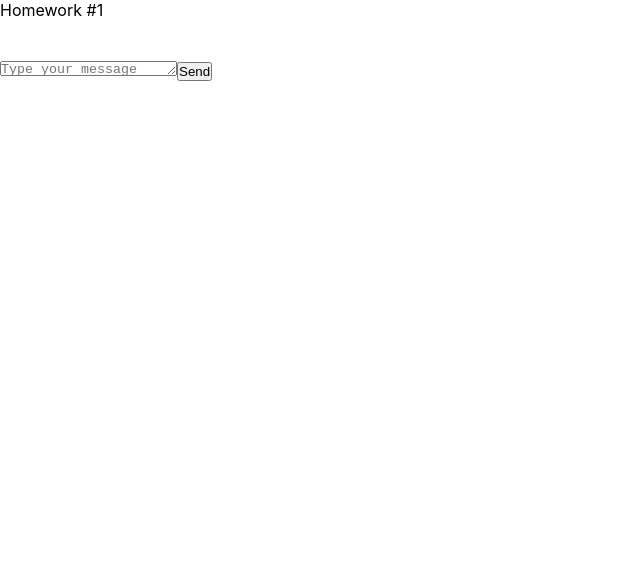
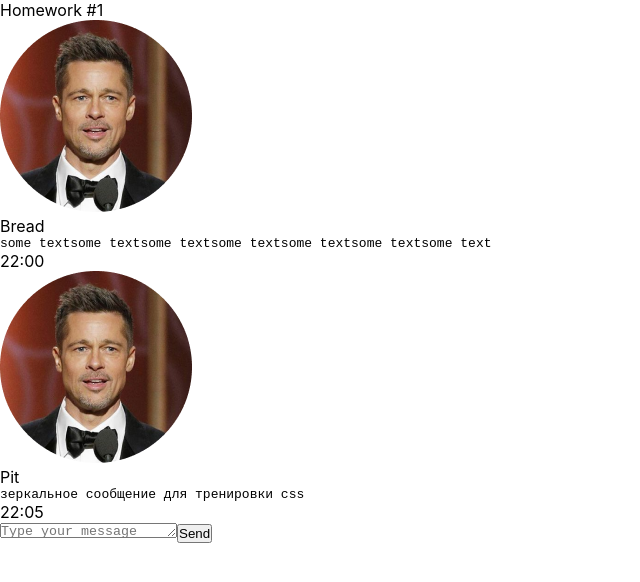
Before and after one commit to MaximChizhevskiy/hws2, a React (Create React App) app: page / in a window 1280 px wide. Shown: the top 582 px of the page, without its empty margins (0-640 px from the left). Built offline with nearby package versions, Linux system fonts and the light colour scheme.

Commit message:
Tasks 1-4 is done

```diff
--- a/src/s2-homeworks/hw01/HW1.tsx
+++ b/src/s2-homeworks/hw01/HW1.tsx
@@ -52,7 +52,7 @@
     },
     message: {
         text: 'зеркальное сообщение для тренировки css', // можно менять
-        time: '22:00', // можно менять
+        time: '22:05', // можно менять
     },
 }
 
--- a/src/s2-homeworks/hw01/friend-message/FriendMessage.tsx
+++ b/src/s2-homeworks/hw01/friend-message/FriendMessage.tsx
@@ -1,8 +1,9 @@
 import React from 'react'
 import s from './FriendMessage.module.css'
+import {MessagePropsType} from "../message/Message";
 
 // создать тип вместо any и отобразить приходящие данные
-const FriendMessage = (props: any) => {
+const FriendMessage = (props: MessagePropsType) => {
     return (
         <div
             id={'hw1-friend-message-' + props.message.id}
@@ -11,7 +12,7 @@
             <div className={s.friendImageAndText}>
                 <img
                     id={'hw1-friend-avatar-' + props.message.id}
-                    // создаёт студент
+                    src={props.message.user.avatar}
 
                     //
                 />
@@ -20,7 +21,7 @@
                         id={'hw1-friend-name-' + props.message.id}
                         className={s.friendName}
                     >
-                        {/*создаёт студент*/}
+                        {props.message.user.name}
 
                         {/**/}
                     </div>
@@ -28,7 +29,7 @@
                         id={'hw1-friend-text-' + props.message.id}
                         className={s.friendMessageText}
                     >
-                        {/*создаёт студент*/}
+                        {props.message.message.text}
 
                         {/**/}
                     </pre>
@@ -38,7 +39,7 @@
                 id={'hw1-friend-time-' + props.message.id}
                 className={s.friendTime}
             >
-                {/*создаёт студент*/}
+                {props.message.message.time}
 
                 {/**/}
             </div>
--- a/src/s2-homeworks/hw01/message/Message.tsx
+++ b/src/s2-homeworks/hw01/message/Message.tsx
@@ -1,8 +1,11 @@
 import React from 'react'
 import s from './Message.module.css'
+import {MessageType} from "../HW1";
 
 // нужно создать правильный тип вместо any
-export type MessagePropsType = any
+export type MessagePropsType = {
+    message: MessageType
+}
 
 // нужно отобразить приходящие данные
 const Message = (props: MessagePropsType) => {
@@ -11,25 +14,24 @@
             <div className={s.imageAndText}>
                 <img
                     id={'hw1-avatar-' + props.message.id}
-                    // создаёт студент
-
-                    //
+                    src={props.message.user.avatar}
+                   //
                 />
                 <div className={s.text}>
                     <div id={'hw1-name-' + props.message.id} className={s.name}>
-                        {/*создаёт студент*/}
+                        {props.message.user.name}
 
                         {/**/}
                     </div>
                     <pre id={'hw1-text-' + props.message.id} className={s.messageText}>
-                        {/*создаёт студент*/}
+                        {props.message.message.text}
 
                         {/**/}
                     </pre>
                 </div>
             </div>
             <div id={'hw1-time-' + props.message.id} className={s.time}>
-                {/*создаёт студент*/}
+                {props.message.message.time}
 
                 {/**/}
             </div>
```
